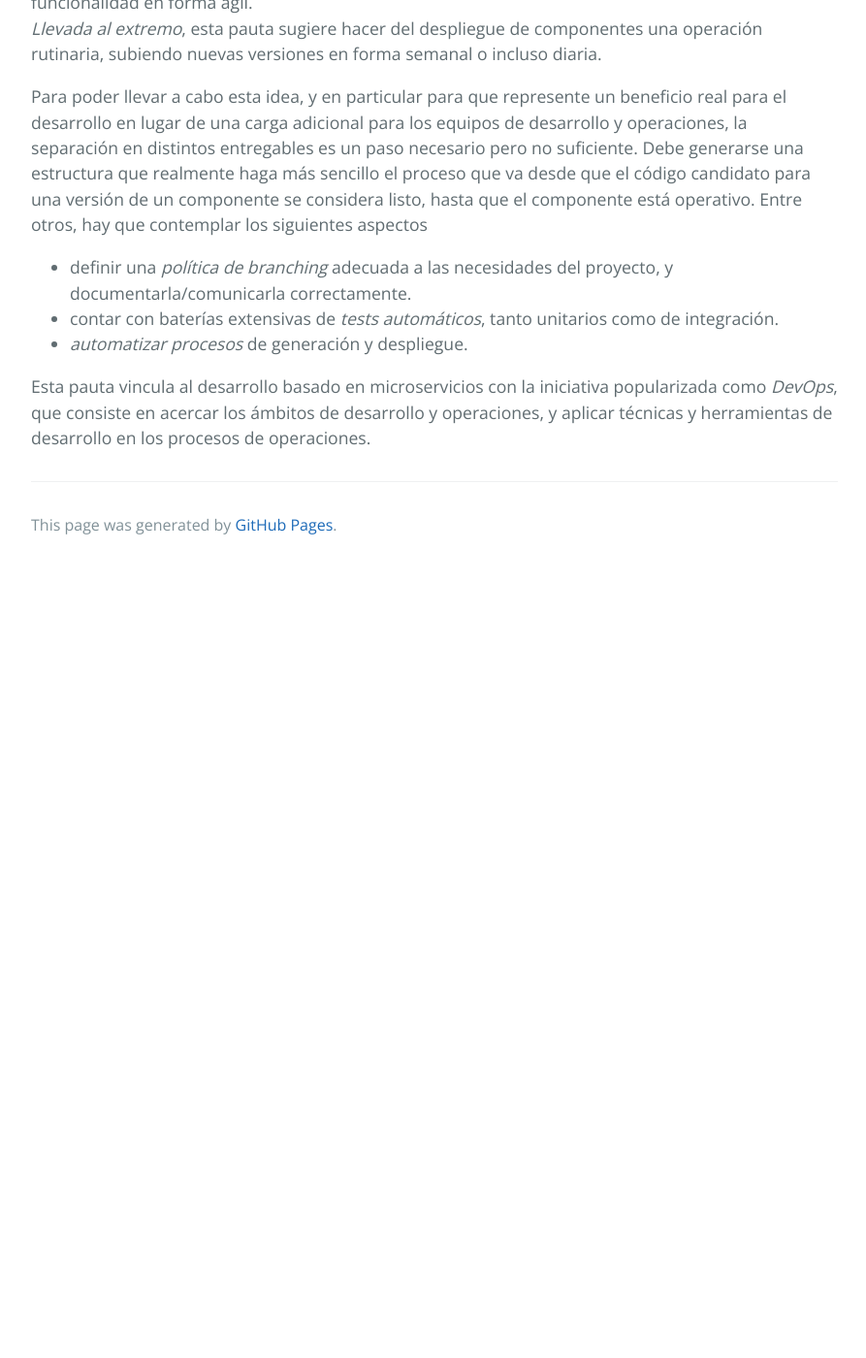
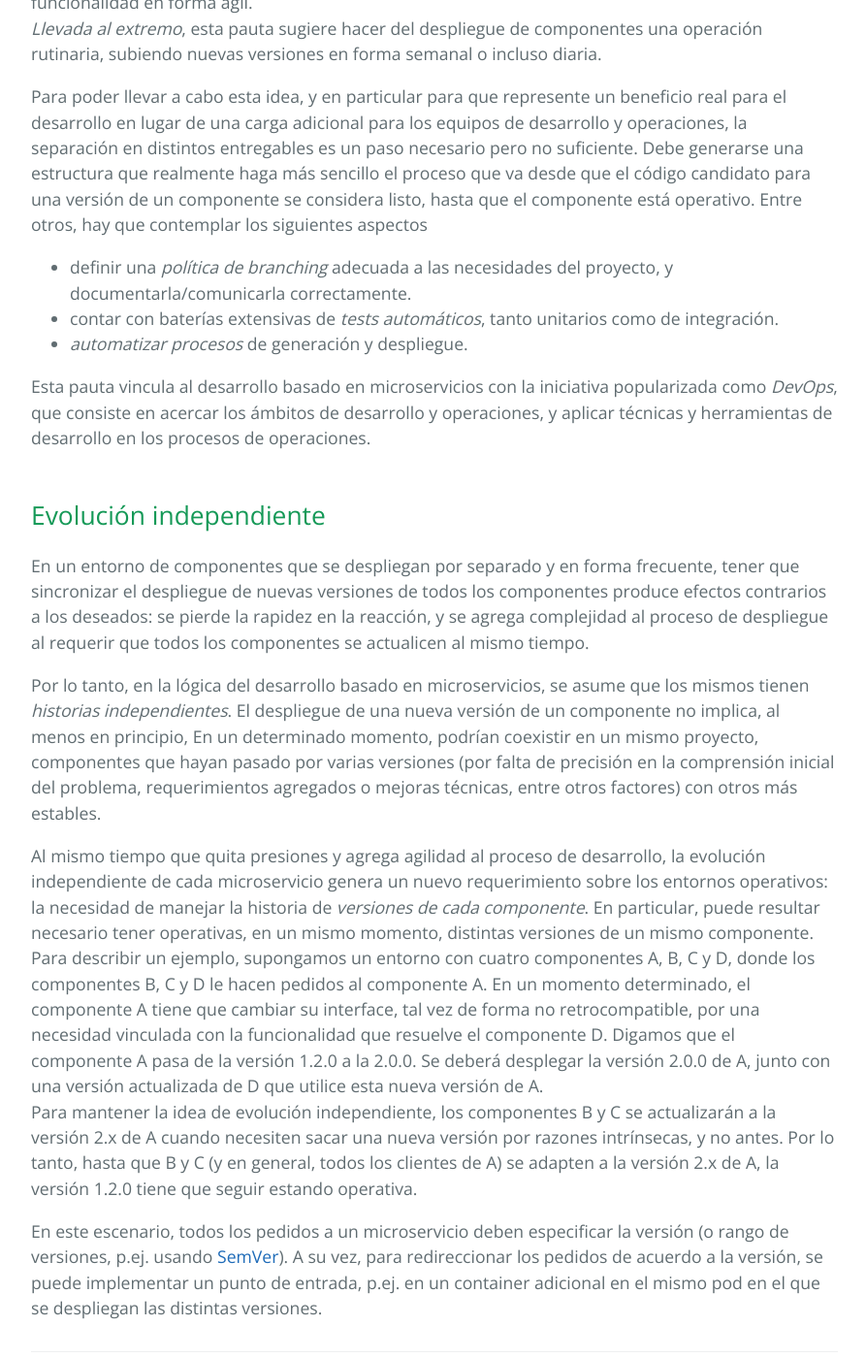
Before and after one commit to clombardi/bdsol-capacitacion-desarrollo, a Jekyll site: the page built from microservices/caracteristicas.md, in a window 1280 px wide and 1400 px high, scrolled down 1729 px. Shown: the whole window at 97% size, without its empty margins (192-1085 px from the left). Built offline with Jekyll 4.4.1, drawn with Linux system fonts in a browser that asks for light colours; our own code applies the rules of GitHub Pages for plain Markdown files; before the commit the page ends 2314 px from its top, so only the background shows below that.

Commit message:
microservicios - caracteristicas - tres adentro

```diff
--- a/microservices/caracteristicas.md
+++ b/microservices/caracteristicas.md
@@ -37,3 +37,19 @@ Debe generarse una estructura que realmente haga más sencillo el proceso que va
 - _automatizar procesos_ de generación y despliegue.
 
 Esta pauta vincula al desarrollo basado en microservicios con la iniciativa popularizada como _DevOps_, que consiste en acercar los ámbitos de desarrollo y operaciones, y aplicar técnicas y herramientas de desarrollo en los procesos de operaciones.
+
+
+## Evolución independiente
+En un entorno de componentes que se despliegan por separado y en forma frecuente, tener que sincronizar el despliegue de nuevas versiones de todos los componentes produce efectos contrarios a los deseados: se pierde la rapidez en la reacción, y se agrega complejidad al proceso de despliegue al requerir que todos los componentes se actualicen al mismo tiempo.
+
+Por lo tanto, en la lógica del desarrollo basado en microservicios, se asume que los mismos tienen _historias independientes_.
+El despliegue de una nueva versión de un componente no implica, al menos en principio,
+En un determinado momento, podrían coexistir en un mismo proyecto, componentes que hayan pasado por varias versiones (por falta de precisión en la comprensión inicial del problema, requerimientos agregados o mejoras técnicas, entre otros factores) con otros más estables.
+
+Al mismo tiempo que quita presiones y agrega agilidad al proceso de desarrollo, la evolución independiente de cada microservicio genera un nuevo requerimiento sobre los entornos operativos: la necesidad de manejar la historia de _versiones de cada componente_.
+En particular, puede resultar necesario tener operativas, en un mismo momento, distintas versiones de un mismo componente.
+Para describir un ejemplo, supongamos un entorno con cuatro componentes A, B, C y D, donde los componentes B, C y D le hacen pedidos al componente A. En un momento determinado, el componente A tiene que cambiar su interface, tal vez de forma no retrocompatible, por una necesidad vinculada con la funcionalidad que resuelve el componente D. Digamos que el componente A pasa de la versión 1.2.0 a la 2.0.0.
+Se deberá desplegar la versión 2.0.0 de A, junto con una versión actualizada de D que utilice esta nueva versión de A.
+Para mantener la idea de evolución independiente, los componentes B y C se actualizarán a la versión 2.x de A cuando necesiten sacar una nueva versión por razones intrínsecas, y no antes. Por lo tanto, hasta que B y C (y en general, todos los clientes de A) se adapten a la versión 2.x de A, la versión 1.2.0 tiene que seguir estando operativa.
+
+En este escenario, todos los pedidos a un microservicio deben especificar la versión (o rango de versiones, p.ej. usando [SemVer](https://semver.org/)). A su vez, para redireccionar los pedidos de acuerdo a la versión, se puede implementar un punto de entrada, p.ej. en un container adicional en el mismo pod en el que se despliegan las distintas versiones.
```
